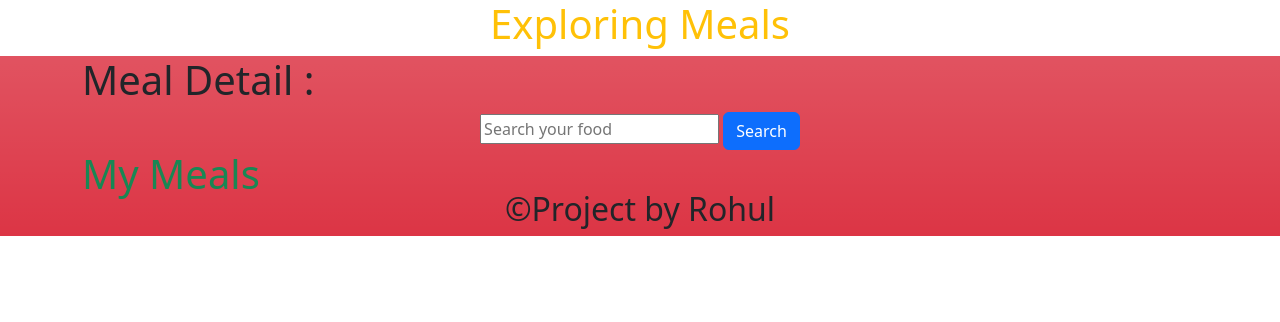
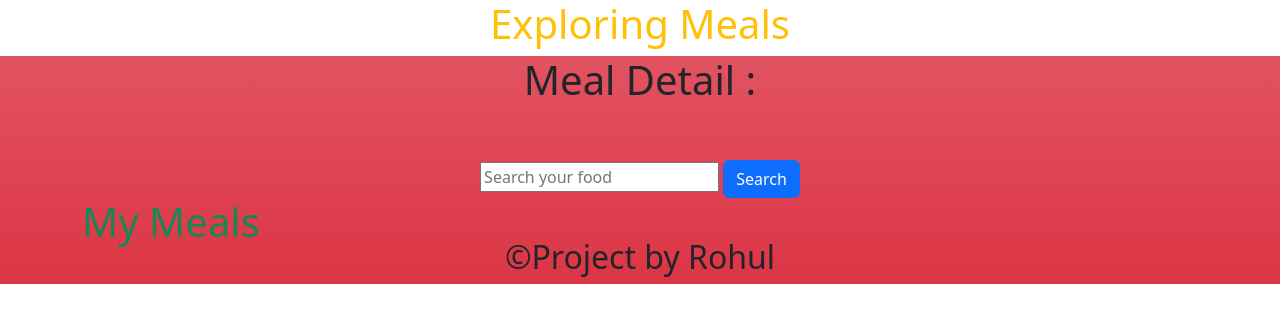
Before and after one commit to Rohul1/meals-project, a plain HTML site: page index.html in a window 1280 px wide. Drawn offline with nearby package versions, Linux system fonts and the light colour scheme; no server answers.

Commit message:
added more

```diff
--- a/index.html
+++ b/index.html
@@ -12,15 +12,15 @@
     </header>
 <main class="bg-danger bg-gradient">
 <section>
-    <h1 class="container">Meal Detail :</h1>
-    <div  id="detail-container" style="width: 25rem;">
+    <h1 class="container text-center">Meal Detail :</h1>
+    <div class="mx-auto pb-5"  id="detail-container" style="width: 25rem;">
 
     </div>
 </section>
 
 <section class="text-center">
     <input id="search-field" type="text" placeholder="Search your food">
-    <button onclick="searchFood()" class="btn btn-primary">Search</button>
+    <button onclick="searchFood()" class="btn btn-primary ">Search</button>
 </section>
 
 <section class="container">
--- a/meal.js
+++ b/meal.js
@@ -60,6 +60,9 @@ mealDiv.innerHTML = `
 `;
 
 detailContainer.appendChild(mealDiv);
+
+window.scrollTo(0,0);
+
 }
 
 loadMeals("");
```
